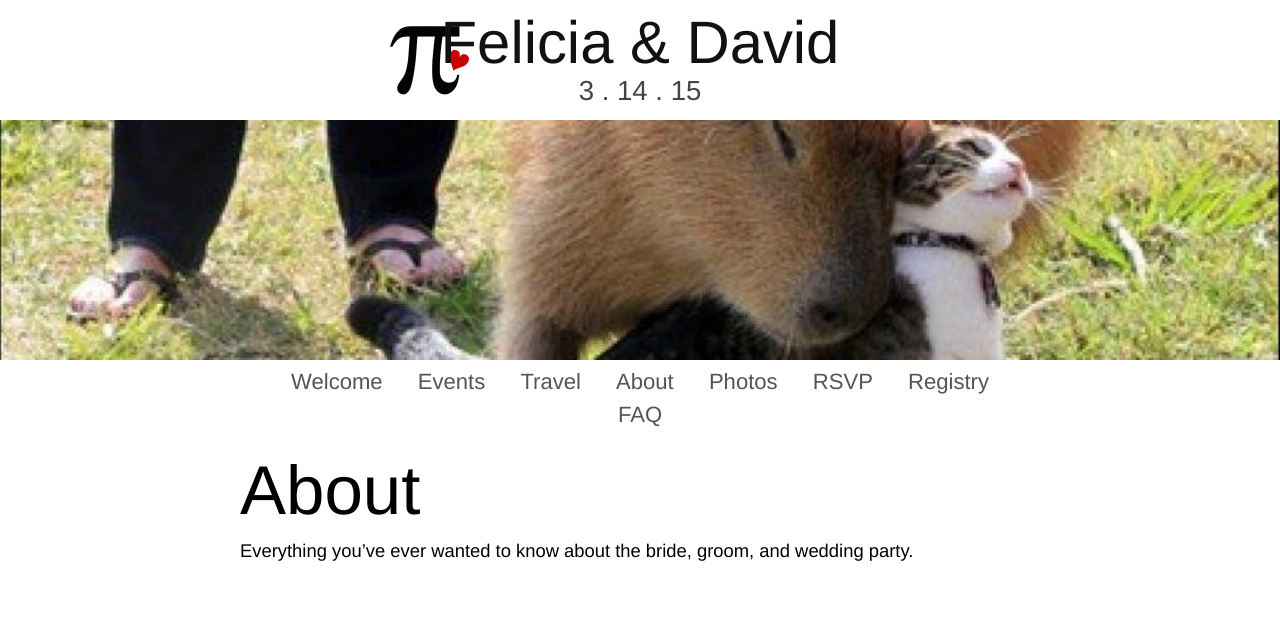
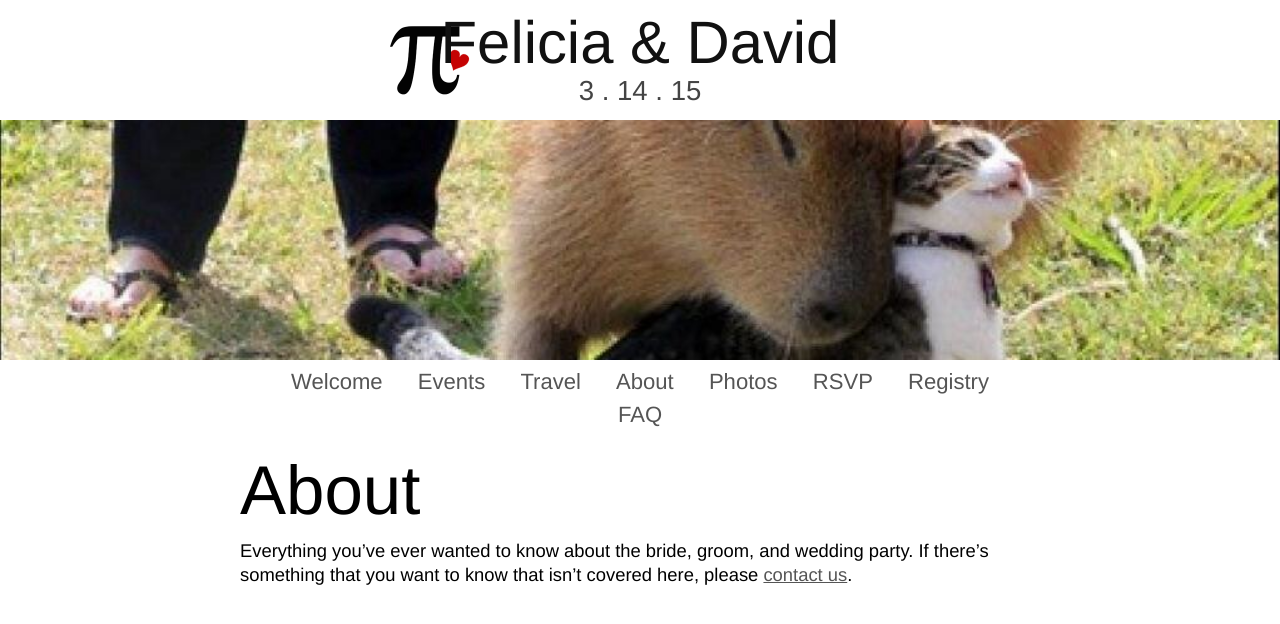
Before and after one commit to dnschnur/piday.github.com, a Jekyll site: the page built from about/index.md, in a window 1280 px wide. Shown: the top 624 px of the page. Built offline with Jekyll 4.4.1, drawn with Linux system fonts in a browser that asks for light colours; nearby versions of some CDN libraries.

Commit message:
Added link to contact form.

```diff
--- a/about/index.md
+++ b/about/index.md
@@ -4,4 +4,4 @@ layout: default
 
 ## About ##
 
-Everything you’ve ever wanted to know about the bride, groom, and wedding party.
+Everything you’ve ever wanted to know about the bride, groom, and wedding party. If there's something that you want to know that isn't covered here, please [contact us](/about/contact.html).
```
Also changed, not shown: events/index.md (+1 -1 lines), faq/index.md (+1 -1 lines), rsvp/index.md (+1 -1 lines).
